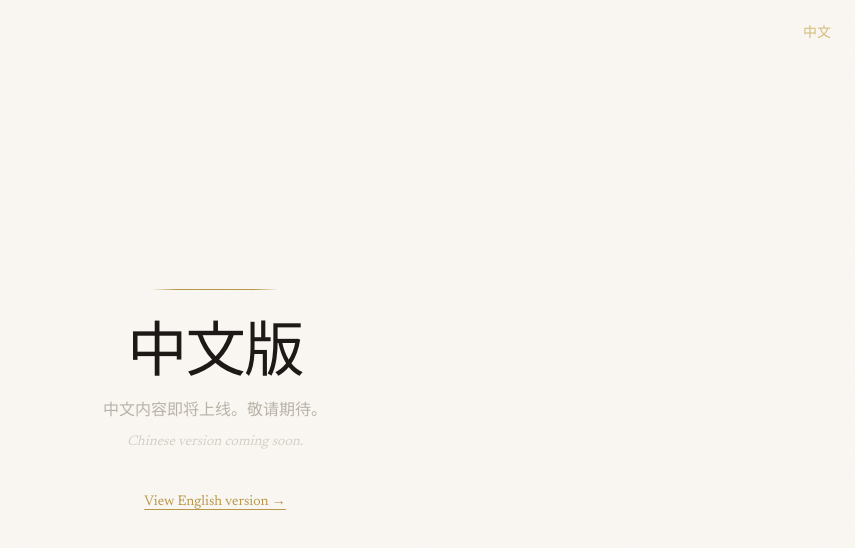
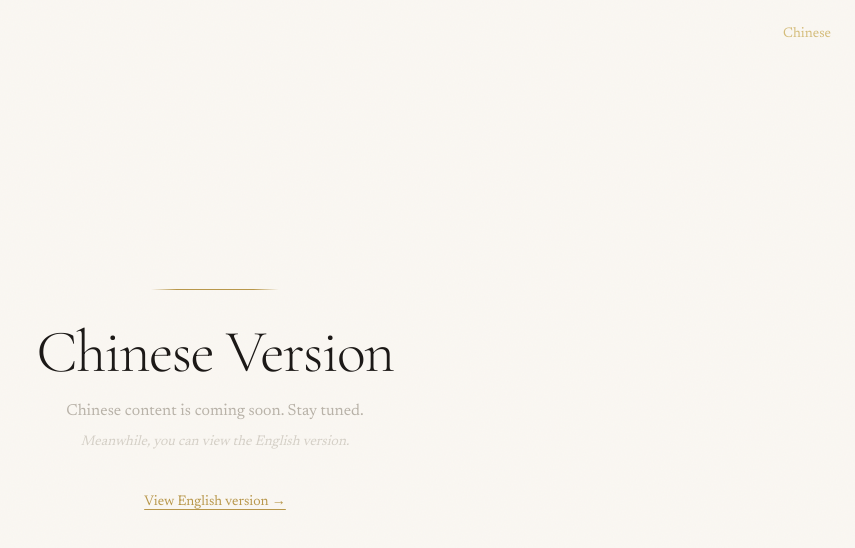
Before and after one commit to Singrun/suning-landing, a Next.js app: page /zh in a window 1280 px wide. Shown: the top 548 px of the page, without its empty margins (425-1280 px from the left). Built offline with nearby package versions, Linux system fonts and the light colour scheme.

Commit message:
chore: translate remaining Chinese copy to English

```diff
--- a/src/app/zh/page.tsx
+++ b/src/app/zh/page.tsx
@@ -15,14 +15,14 @@ export default function ZhPage() {
         </div>
 
         <h1 className="font-display text-5xl font-light tracking-tight text-[#1c1917] sm:text-6xl">
-          中文版
+          Chinese Version
         </h1>
 
         <p className="mt-4 max-w-md font-body text-base leading-relaxed text-[#b8b2a8]">
-          中文内容即将上线。敬请期待。
+          Chinese content is coming soon. Stay tuned.
         </p>
         <p className="mt-2 font-body text-sm italic text-[#d4cfc6]">
-          Chinese version coming soon.
+          Meanwhile, you can view the English version.
         </p>
 
         <Link
--- a/src/components/LocaleToggle.tsx
+++ b/src/components/LocaleToggle.tsx
@@ -33,7 +33,7 @@ export default function LocaleToggle({ current }: { current: "en" | "zh" }) {
             }
             href="/zh"
           >
-            中文
+            Chinese
           </Link>
         </nav>
       </div>
```
Also changed, not shown: 1 other file (tests, documents, lock files or other folders).
